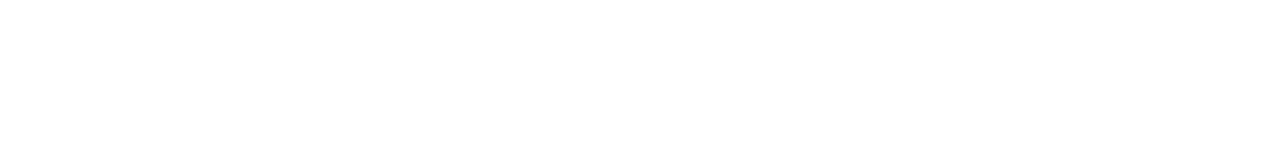
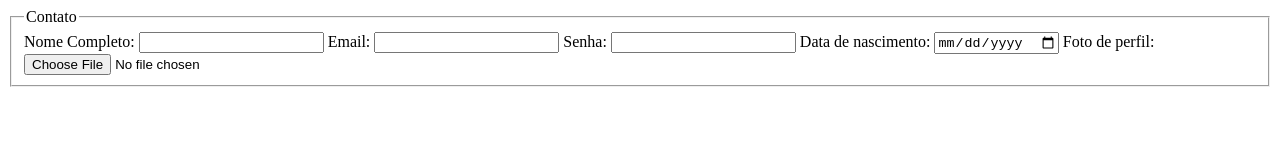
Before and after one commit to alezimkkj/projeto-site-dupla, a plain HTML site: page contato.html in a window 1280 px wide. Drawn offline with Linux system fonts and the light colour scheme.

Commit message:
formulario de contato

```diff
--- a/contato.html
+++ b/contato.html
@@ -6,6 +6,23 @@
     <title>Formulário</title>
 </head>
 <body>
+    <main>
+        <form>
+            <fieldset>
+                <legend>Contato</legend>
 
+                <label for="nome">Nome Completo:</label>
+                <input type="text" name="nome" id="nome">
+                <label for="email">Email:</label>
+                <input type="email" name="email" id="email">
+                <label for="senha">Senha:</label>
+                <input type="password" name="senha" id="senha">
+                <label for="data">Data de nascimento:</label>
+                <input type="date" name="data" id="data">
+                <label for="perfil">Foto de perfil:</label>
+                <input type="file" name="perfil" id="perfil">
+            </fieldset>
+        </form>
+    </main>
 </body>
 </html>
```
